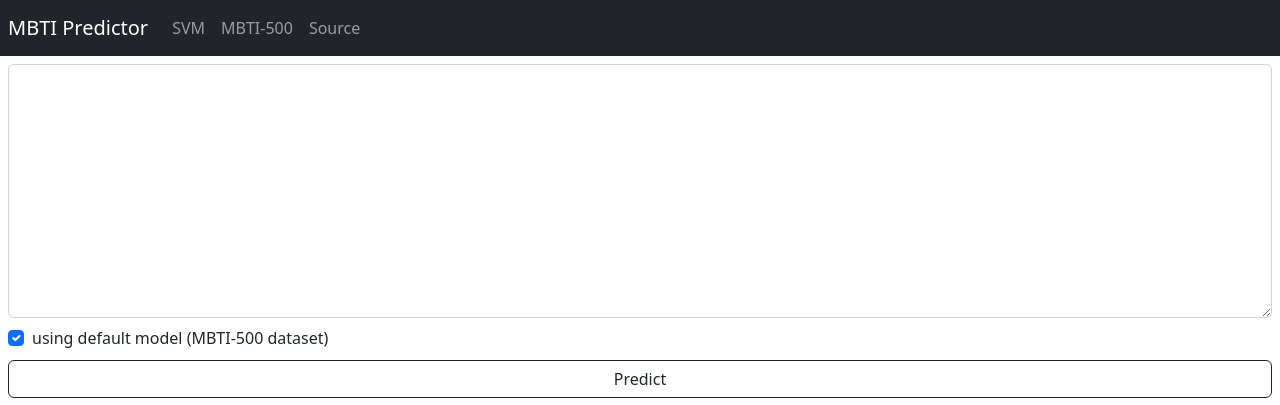
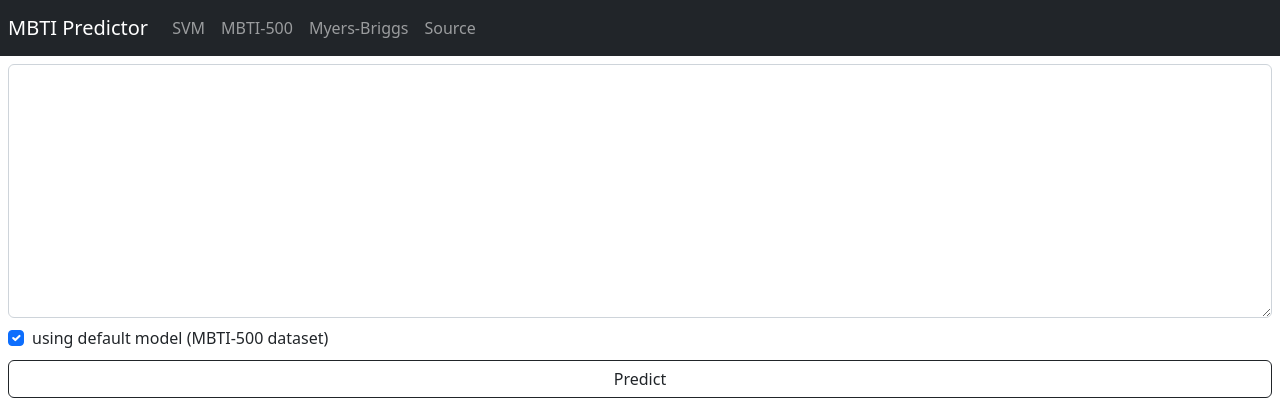
Before and after one commit to Proto007/MBTI-predictor, a Django app: page / in a window 1280 px wide. Shown: the top 405 px of the page. Run offline with Django 4.2, Linux system fonts and the light colour scheme.

Commit message:
added info about Myers-Briggs in navbar

```diff
--- a/mbti_predictor/templates/homepage.html
+++ b/mbti_predictor/templates/homepage.html
@@ -17,6 +17,9 @@
                 </li>
                 <li class="nav-item">
                     <a class="nav-link" href="https://www.kaggle.com/datasets/zeyadkhalid/mbti-personality-types-500-dataset" target="_blank">MBTI-500</a>
+                </li>
+                <li class="nav-item">
+                    <a class="nav-link" href="https://en.wikipedia.org/wiki/Myers%E2%80%93Briggs_Type_Indicator" target="_blank">Myers-Briggs</a>
                 </li>
                 <li class="nav-item">
                     <a class="nav-link" href="https://github.com/Proto007/MBTI-predictor" target="_blank">Source</a>
@@ -40,7 +43,9 @@
     </form>
     <div>
     {% if prediction %}
-        {{ prediction }}
+        {% for p in prediction%}
+            {{ p }}
+        {% endfor %}
     {% endif %}
     </div>
 </html>
```
